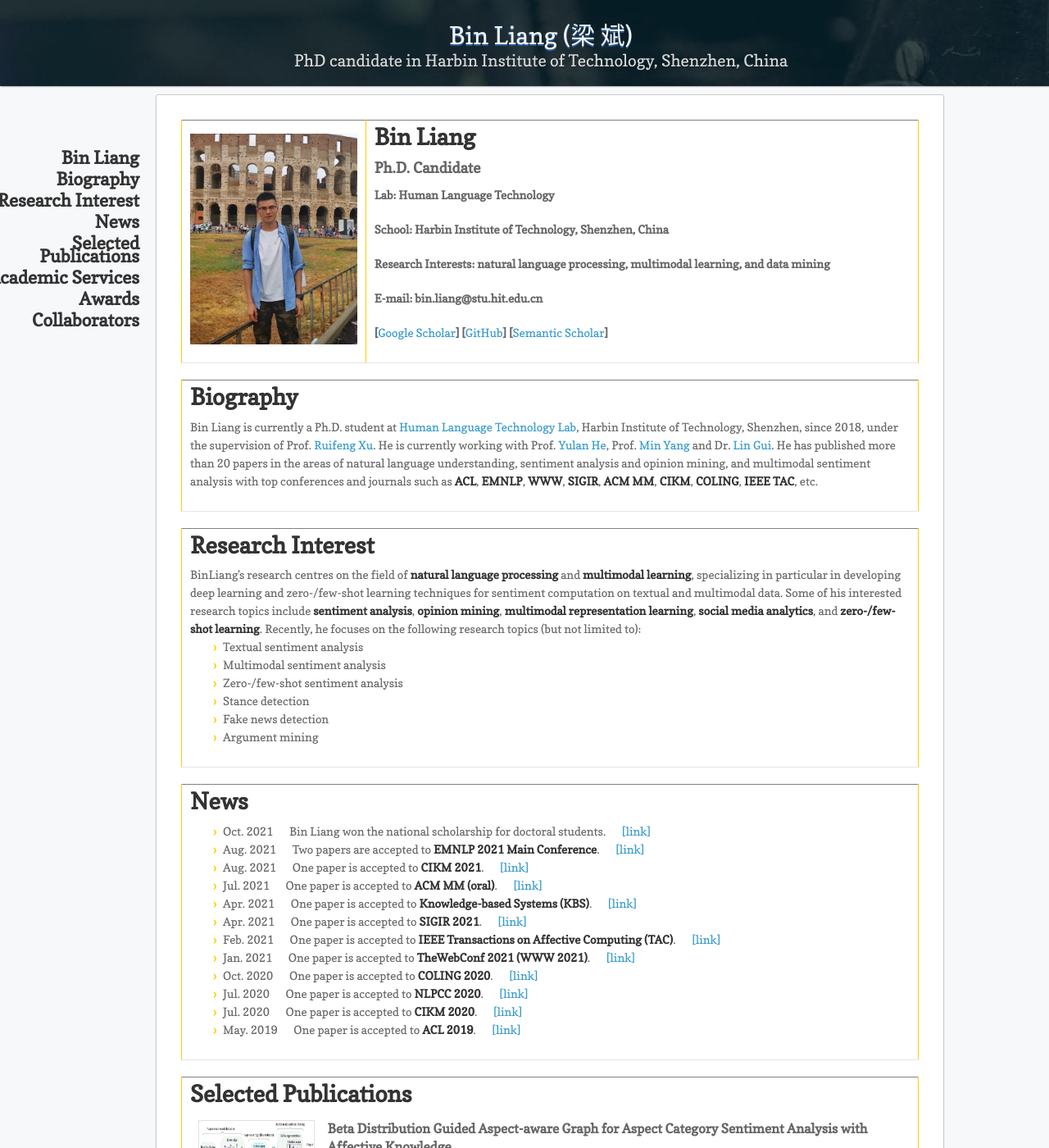
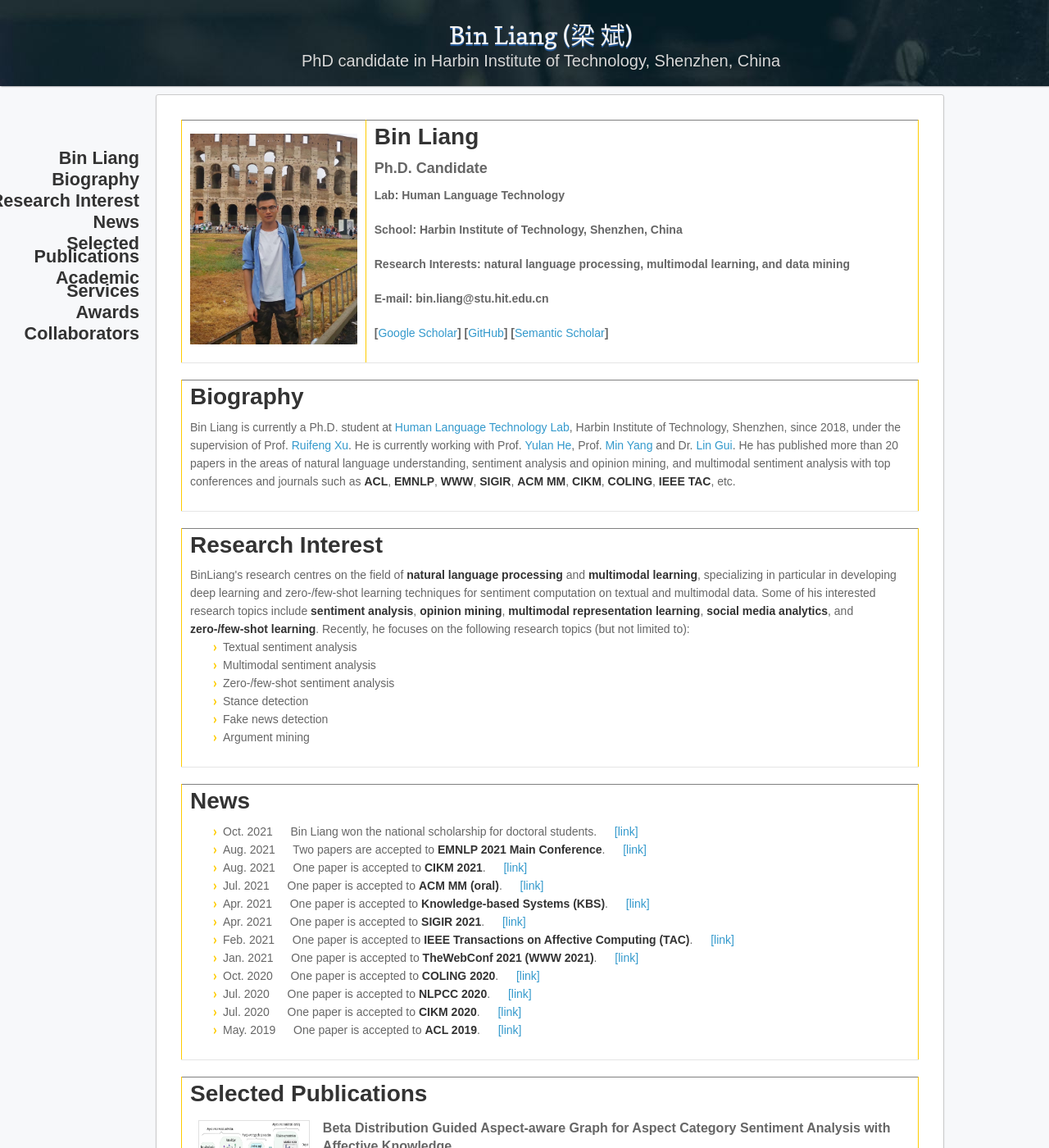
Before and after one commit to BinLiang-NLP/BinLiang-NLP.github.io, a Jekyll site: the page built from index.md, in a window 1280 px wide and 1400 px high. Shown: the whole window at 82% size. Built offline with Jekyll 4.4.1, drawn with Linux system fonts in a browser that asks for light colours; nearby versions of some CDN libraries; our own code applies the rules of GitHub Pages for plain Markdown files.

Commit message:
Update jekyll-theme-leap-day.scss

```diff
--- a/_sass/jekyll-theme-leap-day.scss
+++ b/_sass/jekyll-theme-leap-day.scss
@@ -8,7 +8,7 @@
 @import "rouge-base16-dark";
 
 body {
-  font:14px/22px 'Times New Roman', 'Quattrocento Sans', "Helvetica Neue", Helvetica, Arial, sans-serif;
+  font:14px/22px Arial, 'Times New Roman', 'Quattrocento Sans', "Helvetica Neue", Helvetica, Arial, sans-serif;
   color:#666;
   font-weight:300;
   margin: 0px;
@@ -88,7 +88,7 @@
 }
 
 code {
-  font-family: 'Times New Roman', 'Lucida Sans', Monaco, Bitstream Vera Sans Mono, Lucida Console, Terminal;
+  font-family: Arial, 'Times New Roman', 'Lucida Sans', Monaco, Bitstream Vera Sans Mono, Lucida Console, Terminal;
   font-size:13px;
   color:#efefef;
   text-shadow: 0px 1px 0px #000;
```
